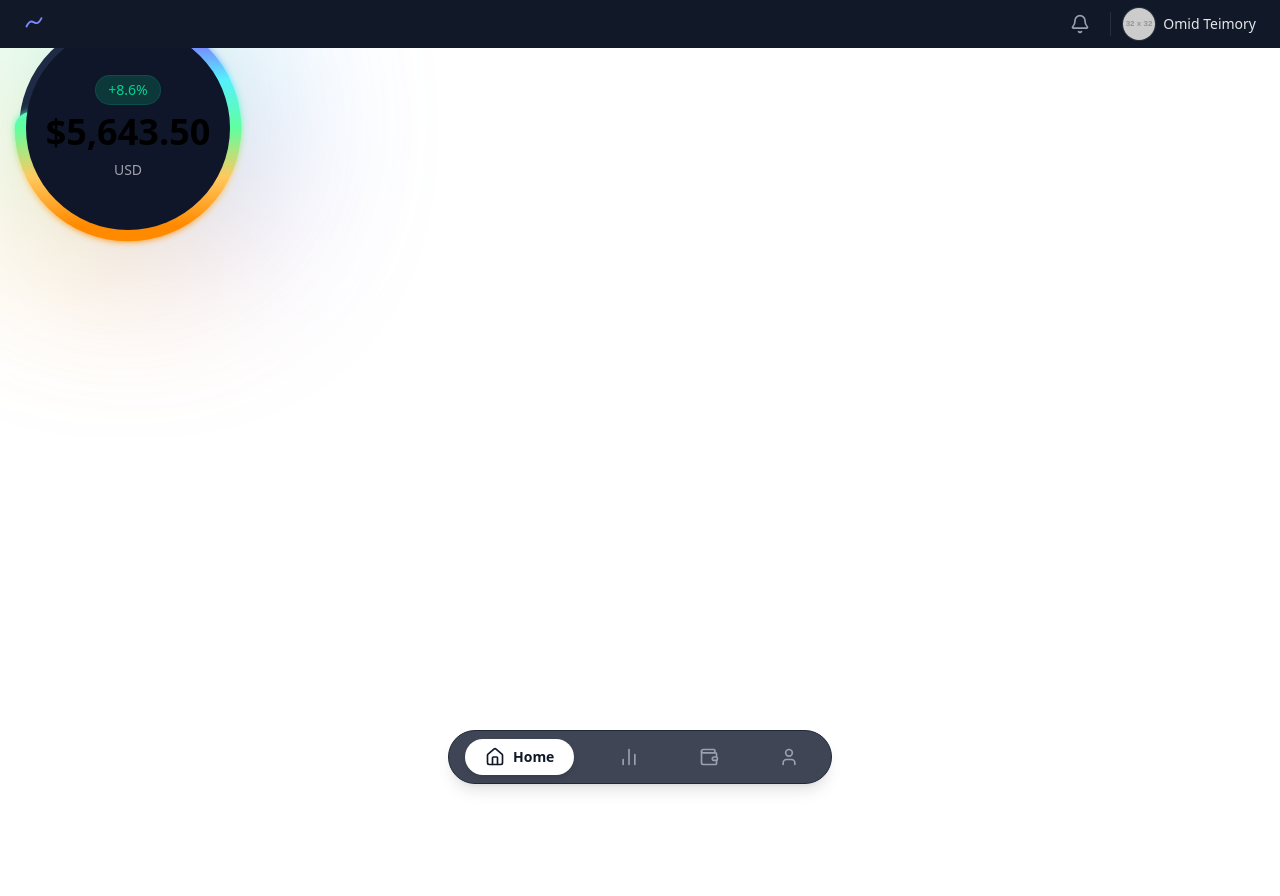
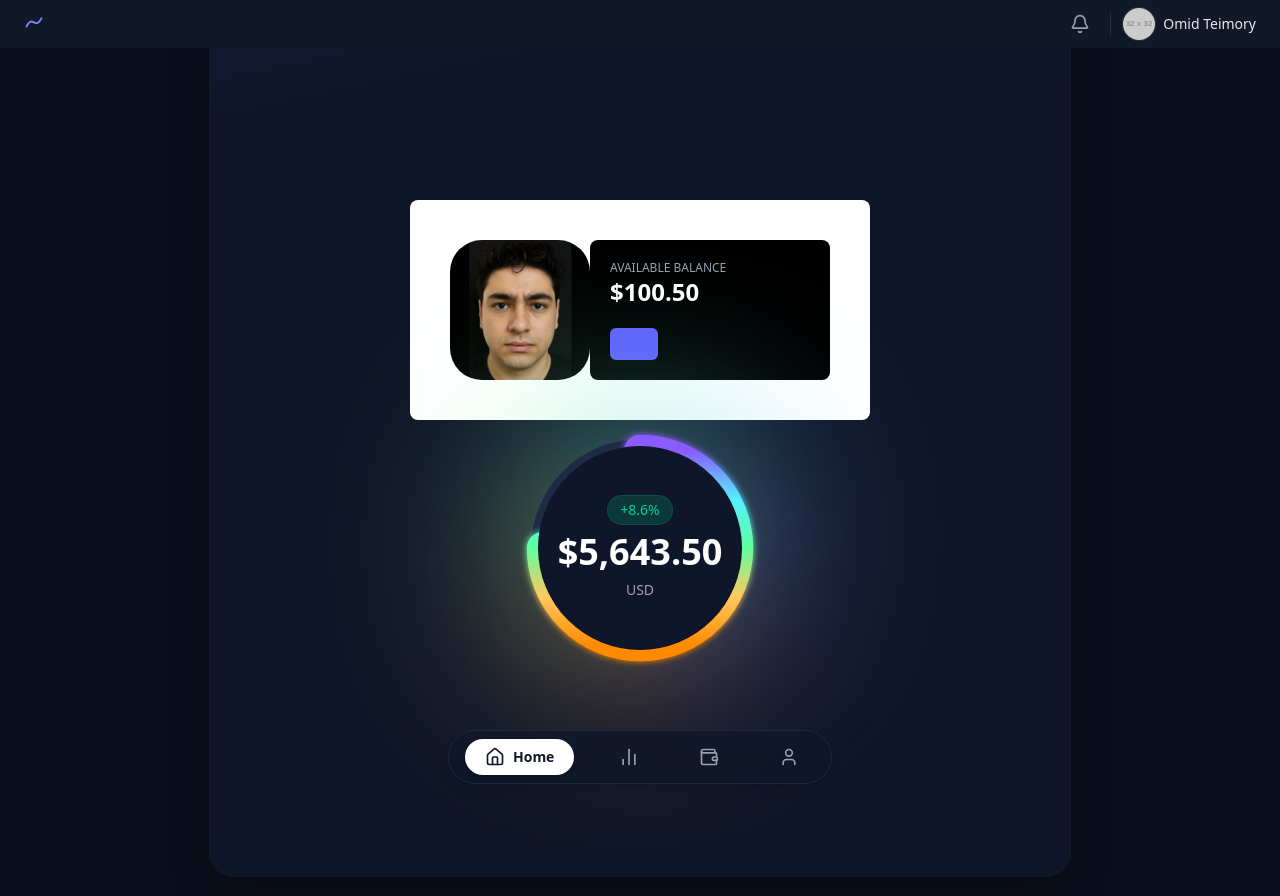
Before and after one commit to omid2007hope/Wallet, a React (Vite) app: page / in a window 1280 px wide. Before the commit the page ends 800 px from the top, so only its background shows below. Built offline with nearby package versions, Linux system fonts and the light colour scheme.

Commit message:
Home.jsx

```diff
--- a/src/components/Home/Balance.jsx
+++ b/src/components/Home/Balance.jsx
@@ -2,17 +2,13 @@ import React from "react";
 import MyPhoto from "../../assets/Images/MyPhoto.jpg";
 export default function Balance() {
   return (
-    <div className="w-full flex flex-col items-center justify-center text-white">
-      {/* Omid */}
-      <div className="bg-[#0F1629] w-full  rounded-2xl p-6 w-80 flex flex-col items-center space-y-4">
-        <img src={MyPhoto} alt="Omid" className="w-16 h-16 rounded-full" />
-        <h2 className="text-lg font-semibold">Omid</h2>
-        <div className="bg-[#1F2937] rounded-xl p-4 w-full flex justify-between items-center">
-          <div>
-            <p className="text-xs text-gray-400">AVAILABLE BALANCE</p>
-            <p className="text-2xl font-bold">$100.50</p>
-          </div>
-          <div className="w-12 h-8 bg-indigo-500 rounded-md"></div>
+    <div className="bg-white p-10 rounded-lg w-full flex justify-between items-center text-white">
+      <img src={MyPhoto} alt="" className=" w-35 h-35 rounded-4xl ml-0" />
+      <div>
+        <div className="flex flex-col justify-evenly bg-black rounded-lg p-5 w-60 ">
+          <p className="text-xs text-gray-400">AVAILABLE BALANCE</p>
+          <p className="text-2xl font-bold">$100.50</p>
+          <div className="w-12 h-8 bg-indigo-500 rounded-md mt-5"></div>
         </div>
       </div>
     </div>
--- a/src/pages/Home.jsx
+++ b/src/pages/Home.jsx
@@ -1,11 +1,21 @@
 import Donut from "../components/Home/Donut";
+import Balance from "../components/Home/Balance";
 
-function Home() {
+export default function Home() {
   return (
-    <>
-      <Donut />
-    </>
+    <div className="min-h-screen w-full bg-[#0A0E1A] text-white flex items-center justify-center">
+      <div className="flex justify-center items-center">
+        <div className="relative  w-full overflow-hidden rounded-3xl bg-[#0F1629] shadow-2xl ring-1 ring-white/5 p-50 mb-5">
+          {/* Decorative top wave */}
+          <div className="absolute -top-24 left-1/2 h-64 w-[140%] -translate-x-1/2 rounded-b-[50%] bg-gradient-to-br from-[#1a2450] via-[#0F1629] to-transparent opacity-80" />
+
+          {/* Balance Widget */}
+          <div className="relative flex flex-col justify-center items-center z-10">
+            <Balance />
+            <Donut />
+          </div>
+        </div>
+      </div>
+    </div>
   );
 }
-
-export default Home;
```
